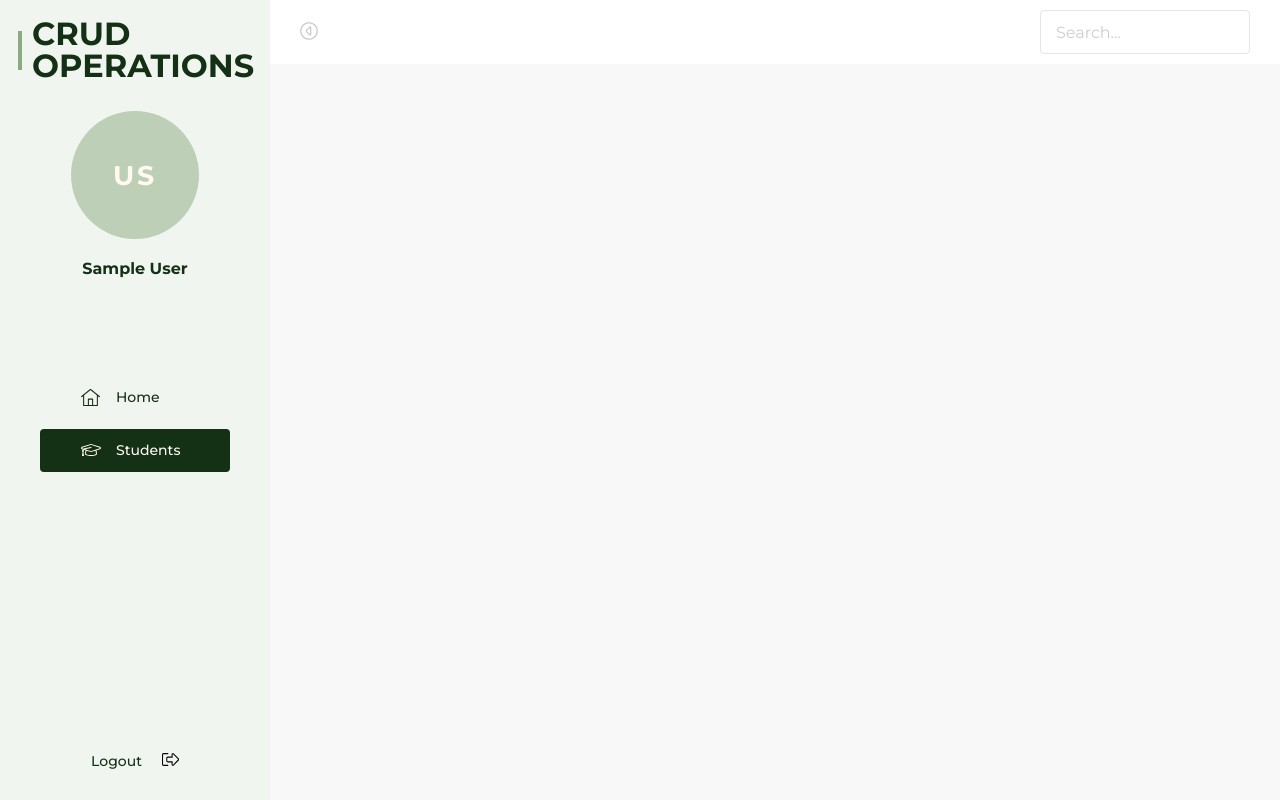
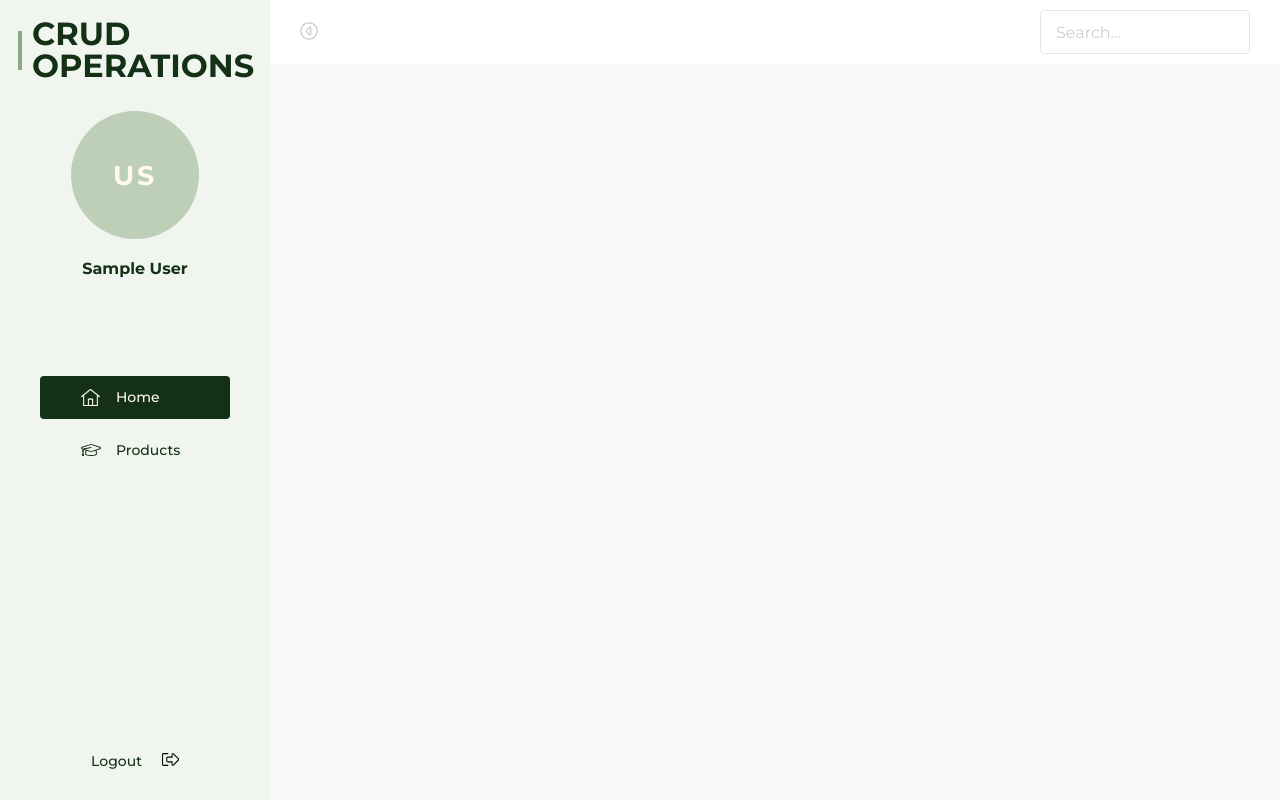
Before and after one commit to gabriellaribeirocosta/Cat-Cafe, a React (Vite) app in the folder frontend/: page / in a window 1280 px wide. Built offline with nearby package versions, Linux system fonts and the light colour scheme; no server answers; sample sign-in values are in the browser's storage.

Commit message:
feat: create SidebarLink

```diff
--- /dev/null
+++ b/frontend/src/components/Sidebar/SidebarLink/index.tsx
@@ -0,0 +1,29 @@
+import { ReactNode } from 'react'
+
+import { NavLink } from 'react-router-dom'
+
+import style from './style.module.css'
+
+interface SidebarLinkProps {
+  to: string
+  title: string
+  icon: ReactNode
+}
+
+const SidebarLink = (props: SidebarLinkProps) => {
+  const { to, title, icon } = props
+
+  return (
+    <NavLink
+      to={to}
+      className={({ isActive }) => {
+        return `${style.SidebarLink} ${isActive ? style.active : ''}`
+      }}
+    >
+      <div className={style.icon_content}>{icon}</div>
+      <div>{title}</div>
+    </NavLink>
+  )
+}
+
+export default SidebarLink
--- /dev/null
+++ b/frontend/src/components/Sidebar/SidebarLink/style.module.css
@@ -0,0 +1,34 @@
+.SidebarLink {
+  display: flex;
+  align-items: center;
+  padding: 12px;
+  padding-left: 40px;
+  border-radius: 4px;
+  color: var(--brand-color-2);
+  border: 1px solid transparent;
+  font-size: 0.875em;
+  font-weight: 500;
+
+  &:hover {
+    border: 1px solid var(--brand-color-2);
+  }
+
+  &.active {
+    color: var(--brand-color-3);
+    background-color: var(--brand-color-2);
+
+    & .icon_content svg {
+      fill: var(--brand-color-3);
+    }
+  }
+
+  & .icon_content {
+    width: 20px;
+    height: 17px;
+    margin-right: 15px;
+
+    & svg {
+      fill: var(--brand-color-2);
+    }
+  }
+}
--- a/frontend/src/components/Sidebar/index.tsx
+++ b/frontend/src/components/Sidebar/index.tsx
@@ -7,6 +7,8 @@ import { authService } from '../../services/firebase/auth/authService'
 import style from './style.module.css'
 
 import Logo from '../Logo'
+import SidebarLink from './SidebarLink'
+import { IconLogout, IconHome, IconGraduationCap } from '../Icons'
 
 type UserInfoType = {
   email: string | null | undefined
@@ -90,42 +92,14 @@ const Sidebar = () => {
             <nav className={style.menu_links_wrapper}>
               <ul className={style.MenuLinksList}>
                 <li className={style.MenuLinksItem}>
-                  <a href="#" className={style.MenuLinksButton}>
-                    <div className={style.icon_content}>
-                      <svg
-                        xmlns="http://www.w3.org/2000/svg"
-                        width="19"
-                        height="17"
-                      >
-                        <g clipPath="url(#a)">
-                          <path d="M18.917 7.301 10.246.265a1.18 1.18 0 0 0-1.49 0L.083 7.301a.223.223 0 0 0-.033.315l.468.582a.225.225 0 0 0 .317.033L2.11 7.195v9.273A.533.533 0 0 0 2.64 17h13.722a.526.526 0 0 0 .528-.53v-9.27l1.28 1.038a.224.224 0 0 0 .317-.033l.468-.58a.24.24 0 0 0-.037-.323m-11 8.636v-5.313h3.167v5.313zm7.917 0h-3.695v-5.844a.533.533 0 0 0-.528-.531H7.39a.526.526 0 0 0-.528.531v5.844H3.167V6.338l6.192-5.026a.22.22 0 0 1 .277 0l6.198 5.03z" />
-                        </g>
-                        <defs>
-                          <clipPath id="a">
-                            <path d="M0 0h19v17H0z" />
-                          </clipPath>
-                        </defs>
-                      </svg>
-                    </div>
-                    <div>Home</div>
-                  </a>
+                  <SidebarLink to="/" title="Home" icon={<IconHome />} />
                 </li>
                 <li className={style.MenuLinksItem}>
-                  <a
-                    href="#"
-                    className={`${style.MenuLinksButton} ${style.active}`}
-                  >
-                    <div className={style.icon_content}>
-                      <svg
-                        xmlns="http://www.w3.org/2000/svg"
-                        width="20"
-                        height="16"
-                      >
-                        <path d="m19.13 4.812-8.281-2.677a2.74 2.74 0 0 0-1.697 0L.87 4.812C.342 4.983 0 5.45 0 6s.342 1.017.87 1.188l.928.3q-.154.29-.229.619A.99.99 0 0 0 1 9c0 .398.237.735.573.896l-.564 3.496c-.05.312.122.608.354.608h1.274c.232 0 .405-.296.354-.608l-.564-3.496A.99.99 0 0 0 3 9a.98.98 0 0 0-.42-.793c.047-.145.12-.277.206-.4l1.67.54L4 12c0 1.105 2.686 2 6 2s6-.895 6-2l-.457-3.653 3.587-1.16c.528-.17.87-.636.87-1.187 0-.55-.342-1.017-.87-1.188m-4.146 7.121C14.648 12.287 12.939 13 10 13s-4.647-.713-4.984-1.067l.41-3.273 3.726 1.205c.08.026.803.288 1.697 0l3.726-1.205zm3.837-5.696L10.54 8.914a1.74 1.74 0 0 1-1.08 0L3.97 7.14l6.122-1.148a.5.5 0 1 0-.184-.982L3.54 6.203a2.5 2.5 0 0 0-1.034.463l-1.328-.43a.246.246 0 0 1 0-.473L9.46 3.086a1.75 1.75 0 0 1 1.08 0l8.28 2.677c.232.075.248.394.001.474" />
-                      </svg>
-                    </div>
-                    <div>Students</div>
-                  </a>
+                  <SidebarLink
+                    to="/products"
+                    title="Products"
+                    icon={<IconGraduationCap />}
+                  />
                 </li>
               </ul>
             </nav>
@@ -136,18 +110,8 @@ const Sidebar = () => {
             <ul className={style.logout_links_list}>
               <li className={style.logout_links_item} onClick={handleLogout}>
                 <div>Logout</div>
-                <div>
-                  <svg
-                    xmlns="http://www.w3.org/2000/svg"
-                    width="17"
-                    height="17"
-                    fill=""
-                  >
-                    <path
-                      fill=""
-                      d="M5.313 7.208c0-.292.239-.53.53-.53h4.782V3.558c0-.235.286-.355.452-.189l4.701 4.751c.21.21.21.545 0 .754l-4.701 4.752a.265.265 0 0 1-.452-.19V10.32H5.844a.533.533 0 0 1-.532-.532zm-1.063 0v2.58c0 .88.714 1.594 1.594 1.594h3.718v2.055c0 1.179 1.428 1.777 2.265.94l4.705-4.748a1.595 1.595 0 0 0 0-2.258L11.827 2.62c-.833-.834-2.264-.243-2.264.94v2.055h-3.72c-.88 0-1.593.717-1.593 1.593M0 3.718v9.563c0 .88.714 1.594 1.594 1.594h4.383a.4.4 0 0 0 .398-.398v-.266a.4.4 0 0 0-.398-.399H1.594a.533.533 0 0 1-.532-.53V3.718c0-.292.24-.531.532-.531h4.383a.4.4 0 0 0 .398-.399v-.266a.4.4 0 0 0-.398-.398H1.594C.714 2.125 0 2.839 0 3.719"
-                    />
-                  </svg>
+                <div className={style.icon_content}>
+                  <IconLogout />
                 </div>
               </li>
             </ul>
--- a/frontend/src/components/Sidebar/style.module.css
+++ b/frontend/src/components/Sidebar/style.module.css
@@ -65,6 +65,11 @@
         align-items: center;
         gap: 20px;
         cursor: pointer;
+
+        &:hover .icon_content {
+          transition: transform 200ms;
+          transform: translateX(5px);
+        }
       }
     }
   }
@@ -110,52 +115,6 @@
   display: flex;
   flex-direction: column;
   gap: 0.625em;
-
-  & .MenuLinksItem {
-    & .MenuLinksButton {
-      display: flex;
-      align-items: center;
-      padding: 12px;
-      padding-left: 40px;
-      border-radius: 4px;
-      color: var(--brand-color-2);
-      border: 1px solid transparent;
-      font-size: 0.875em;
-      font-weight: 500;
-
-      &:hover {
-        border: 1px solid var(--brand-color-2);
-      }
-
-      &.active {
-        color: var(--brand-color-3);
-        background-color: var(--brand-color-2);
-
-        & .icon_content svg {
-          fill: var(--brand-color-3);
-        }
-
-        &:hover {
-          color: var(--brand-color-2);
-          background-color: transparent;
-
-          & .icon_content svg {
-            fill: var(--brand-color-2);
-          }
-        }
-      }
-
-      & .icon_content {
-        width: 20px;
-        height: 17px;
-        margin-right: 15px;
-
-        & svg {
-          fill: var(--brand-color-2);
-        }
-      }
-    }
-  }
 }
 
 @media screen and (max-width: 768px) {
```
